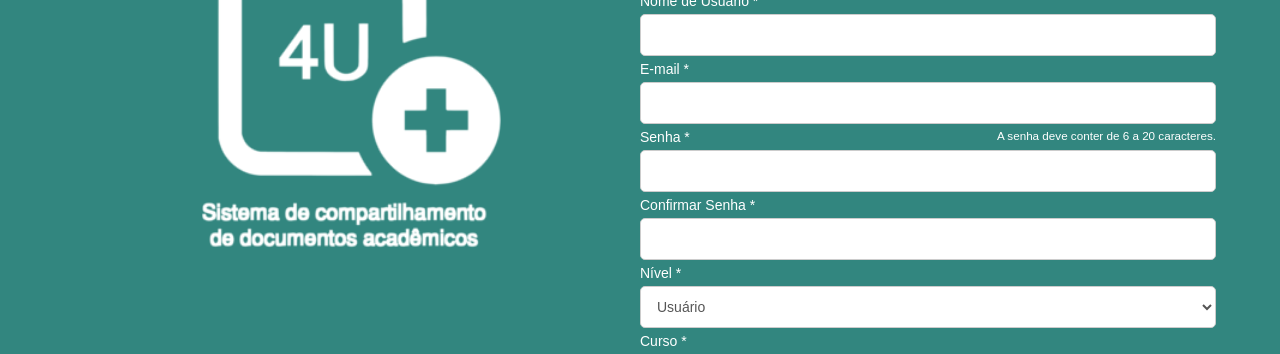
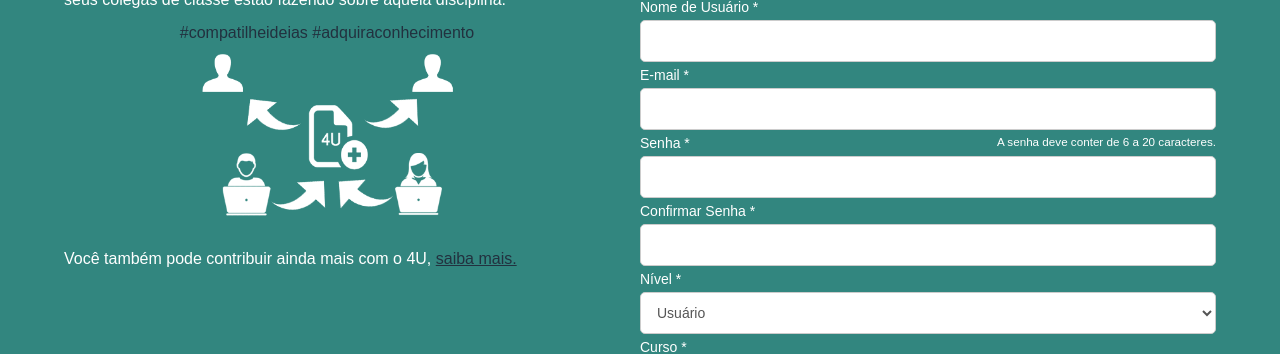
Before and after one commit to jprodrigues70/4U, a PHP site: page / in a window 1280 px wide. Shown: the part 229-583 px from the top of the page. Run offline with PHP 8.4, Linux system fonts and the light colour scheme; data that the repository does not hold is empty; some libraries are stand-ins or nearby versions.

Commit message:
Modifica layout da home

```diff
--- a/assets/css/index.css
+++ b/assets/css/index.css
@@ -18,7 +18,6 @@ header{
     position: absolute;
     background-color: #FFF;
     top: 0;
-    box-shadow: 0px 8px 4px rgba(0, 0, 0, 0.4);
     z-index: 1;
     padding: 12px 5%;
 }
@@ -46,7 +45,6 @@ section{
 .container{
     width: 90%;
     background-color: #FFF;
-    box-shadow: 0px 8px 4px rgba(0, 0, 0, 0.4);
     margin: 30px auto auto;
     border-radius: 5px;
 }
@@ -77,12 +75,28 @@ section{
 }
 .lf{
     float: left;
+    color: white;
+    padding-right: 50px;
+    text-align: center;
+}
+
+.lf h2, .lf p{
+    margin-top: 15px;
+    text-align: justify;
+}
+.hashtags{
+    text-align: center!important;
+}
+.lf h2, .hashtags, .lf p a {
+    color: #22313F;
+}
+.img-welcome{
+    width: 60%;
 }
 .login-form{
     width: 50%;
     height: 70%;
     background-color: #FFF;
-    box-shadow: 0px 8px 4px rgba(0, 0, 0, 0.4);
     margin: 3% auto auto;
     border-radius: 5px;
     text-align: center;
@@ -109,7 +123,7 @@ section{
     margin-top: 5px;
 }
 .top-msg{
-    color: #fff;
+    color: #22313F;
     margin: 20px 0px;
     text-align: center;
     text-transform: uppercase;
@@ -145,5 +159,4 @@ footer{
     height: 60px;
     width: 100%;
     background-color: #FFF;
-    box-shadow: 8px 8px 4px rgba(0, 0, 0, 0.4);
 }
--- a/views/index.php
+++ b/views/index.php
@@ -20,11 +20,16 @@
         </header>
         <section>
             <div class="container">
-                <div class="logo up lf">
-                    <img src="../assets/img/4u-b.png" alt="4U - Compartilhamento de Arquivos">
+                <div class="up lf">
+<!--                    <img src="../assets/img/4u-b.png" alt="4U - Compartilhamento de Arquivos">-->
+                   <h2>BEM-VINDO,</h2>
+                   <p>Você está em uma plataforma digital com objetivo de gerar conhecimento, aqui você pode compartilhar com os usuários documentos importantes como apostilas, trabalhos, projetos, entre outros. Faça seu cadastro, escolha suas matérias e fique ligado nos arquivos e comentários que seus colegas de classe estão fazendo sobre aquela disciplina.</p>
+                   <p class="hashtags">#compatilheideias #adquiraconhecimento</p>
+                   <img class="img-welcome" src="../assets/img/welcome.png" alt="Bem-Vindo">
+                   <p>Você também pode contribuir ainda mais com o 4U, <a href="#">saiba mais.</a></p>
                 </div>
                 <div class="sign up rg">
-                    <h3 class="top-msg">Crie o seu cadastro</h3>
+                    <h2 class="top-msg">Crie o seu cadastro</h2>
                     <?php $action = 'create';
                     include('../manager/includes/user-form.inc'); ?>
                 </div>
```
Also changed, not shown: assets/img/welcome.png (added).
